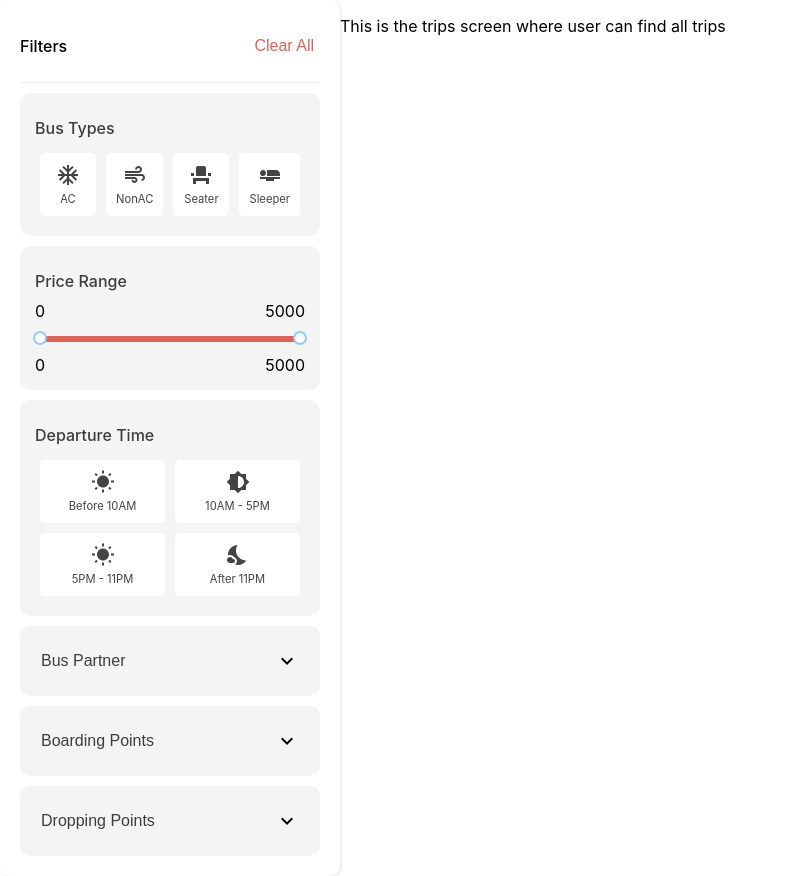
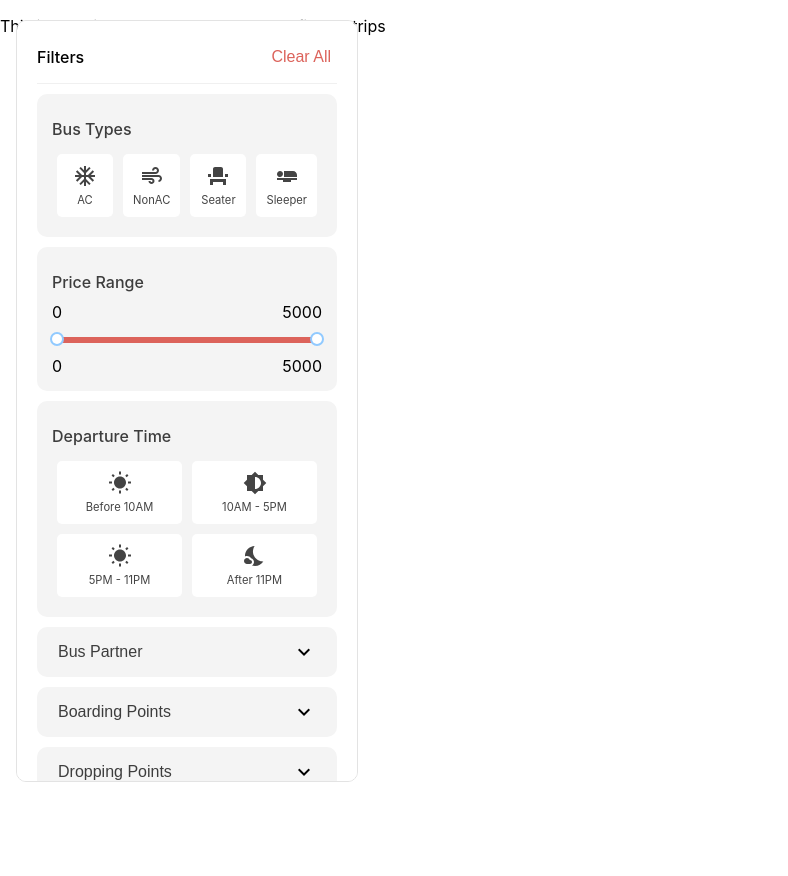
Before and after one commit to SAMUDRALAARAVIND/busbooking-frontend-aug, a React (Create React App) app: page / in a window 1280 px wide. Shown: the whole page, without its empty margins (0-788 px from the left). After the commit the page ends 800 px from the top, so only its background shows below. Built offline with nearby package versions, Linux system fonts and the light colour scheme.

Commit message:
Scroll bar is working

```diff
--- a/src/feature/filters/index.js
+++ b/src/feature/filters/index.js
@@ -9,12 +9,7 @@ import EventSeatIcon from "@mui/icons-material/EventSeat";
 import Brightness6Icon from "@mui/icons-material/Brightness6";
 import NightsStayIcon from "@mui/icons-material/NightsStay";
 import FilterListIcon from "@mui/icons-material/FilterList";
-import {
-  filterType,
-  toggleStop,
-  departureTime,
-  clearAllFilters,
-} from "./slice";
+import { filterType, toggleStop, departureTime } from "./slice";
 import "./style/Footer.scss";
 
 const busTypes = [
@@ -94,10 +89,6 @@ const SideBar = () => {
     }
   };
 
-  const handleClearAllFilters = () => {
-    dispatch(clearAllFilters());
-  };
-
   useEffect(() => {
     window.addEventListener("resize", handleResize);
     handleResize();
@@ -157,14 +148,14 @@ const SideBar = () => {
           title="Filters"
           placement="right"
           onClose={closeToggleSidebar}
-          open={isSidebarOpen}
-          width={470}
-          className="custom-drawer"
+          open={isSidebarOpen} // Use open instead of visible
+          width={420}
+          className="custom-drawer" // Use className instead of classNames
         >
-          <Filters width={420} padding={20} />
-          <button className="nav-btn" onClick={handleClearAllFilters}>
+          <Filters width={340} padding={20} />
+          {/* <button className="nav-btn" onClick={handleClearAllFilters}>
             Reset
-          </button>
+          </button> */}
         </Drawer>
       </div>
     </>
--- a/src/feature/filters/style/filter.scss
+++ b/src/feature/filters/style/filter.scss
@@ -1,15 +1,30 @@
 .filters-container {
+    max-height: 90vh;
+    scrollbar-width: none !important;
+    -ms-overflow-style: none !important;
+    position: fixed;
+    margin-left: 1rem;
     background-color: #fff;
+    margin-top: 20px;
     padding-top: 20px;
     display: flex;
     flex-direction: column;
     border-radius: 10px;
     gap: 10px;
-    box-shadow: 1px 1px 3px #e3e3e3;
-    // overflow-y: scroll;
+    border: 1px solid #e3e3e3;
+    // box-shadow: 1px 1px 0.5px #e3e3e3;
+    overflow-y: scroll;
+
+
+    &::-webkit-scrollbar {
+        display: none !important;
+    }
+
 
     .header {
         display: flex;
+        margin-top: -10px;
+        margin-bottom: -10px;
 
         .subheading {
             font-size: 1rem;
@@ -93,3 +108,40 @@
     color: #000;
 
 }
+
+// .filters-container::-webkit-scrollbar {
+//     width: 8px;
+// }
+
+// .filters-container::-webkit-scrollbar-thumb {
+//     background-color: #DC635B;
+//     border-radius: 4px;
+// }
+
+// .filters-container::-webkit-scrollbar-track {
+//     background: #f0f0f0;
+// }
+
+// .filters-container {
+//     scrollbar-width: thin;
+//     scrollbar-color: #f0f0f0;
+// }
+
+@media (max-width: 991px) {
+    .filters-container {
+        max-height: 80vh;
+    }
+}
+
+.search-box .items::-webkit-scrollbar {
+    width: 2px !important;
+}
+
+.search-box .items::-webkit-scrollbar-thumb {
+    background-color: #DC635B;
+    border-radius: 4px;
+}
+
+.search-box .items::-webkit-scrollbar-track {
+    background: #f0f0f0;
+}
--- a/src/feature/trips/trip.scss
+++ b/src/feature/trips/trip.scss
@@ -1,4 +1,8 @@
 .tripmain {
     display: grid;
     grid-template-columns: auto 1fr;
+
+    .trips {
+        margin-left: 25rem;
+    }
 }
```
Also changed, not shown: public/Login.svg (added), src/feature/auth/index.js (added).
